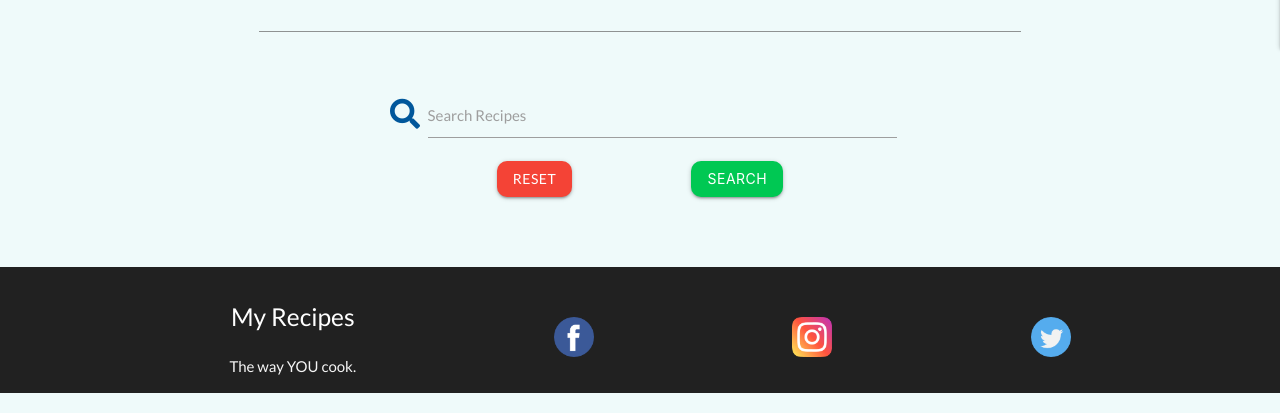
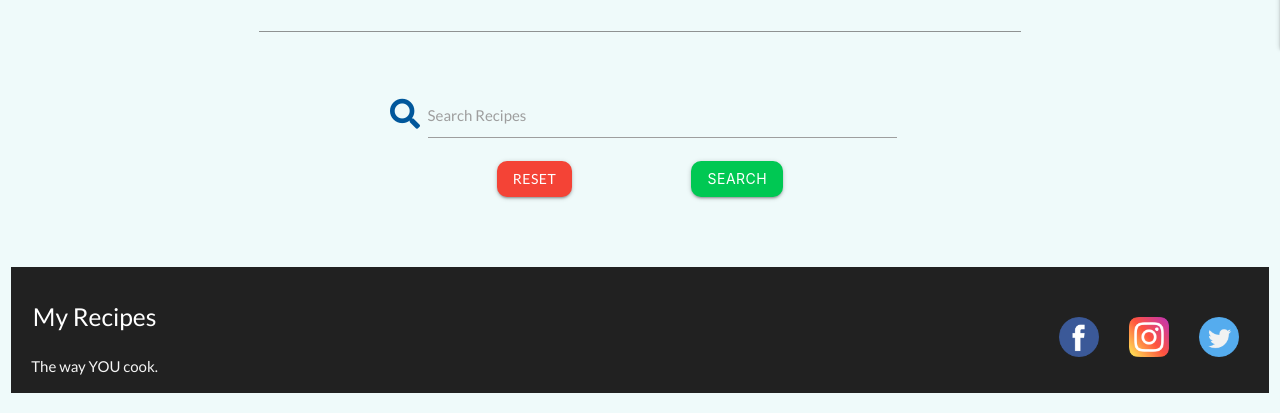
Before and after one commit to alexeykuz-sys/MyRecipe-MS3, a Flask app: page / in a window 1280 px wide. Shown: the part 812-1225 px from the top of the page. Run offline with Flask 2, Linux system fonts and the light colour scheme; data that the repository does not hold is empty; some libraries are stand-ins or nearby versions.

Commit message:
fixed footer margins

```diff
--- a/app.py
+++ b/app.py
@@ -56,7 +56,7 @@ def recipes():
     elif category:
         recipes = list(
             mongo.db.recipes.find(
-                {"category_name": category})).sort([("_id", -1)])
+                {"category_name": category}))
     else:
         recipes = list(mongo.db.recipes.find().sort([("_id", -1)]))
     return render_template("recipes.html", query=query, recipes=recipes)
--- a/static/css/style.css
+++ b/static/css/style.css
@@ -167,7 +167,7 @@ nav a img {
 .page-footer{
     display: flex;
     align-items: center;
-    justify-content: center;
+    justify-content: space-between;
 }
 .footer-text {
     margin-left: 20px;
@@ -183,11 +183,12 @@ nav a img {
     display: flex;
     justify-content: space-evenly;
     align-items: center;
-    float: right;
+
 }
 
 .social-icons a img{
     width: 40px;
+    margin-right:30px;
 }
 
 
@@ -245,10 +246,6 @@ nav a img {
 
 }
 
-.section{
-    position: relative;
-    height: 76vh;
-}
 
 .card-profile{
 
--- a/templates/base.html
+++ b/templates/base.html
@@ -81,12 +81,13 @@
     <!-- footer container -->
     <div class="container-fluid">
         <div class="row">
+            <div class="col s12">
                 <footer class="page-footer grey darken-4">
-                <div class="col s12 social-icons ">
                     <div class="footer-text">
                         <h5 class="white-text">My Recipes</h5>
                         <p class="grey-text text-lighten-4">The way YOU cook.</p>
                     </div>
+                    <div class="social-icons">
                         <a href="https://www.facebook.com" target="_blank"><img src="/static/images/facebook.png"
                                 alt="facebook icon"></a>
                         <a href="https://www.instagram.com" target="_blank"><img src="/static/images/instagram.png"
@@ -95,6 +96,7 @@
                                 alt="twitter icon"></a>
                     </div>
                 </footer>
+                </div>
             </div>
         </div>
 
```
Lines whose indentation alone changed are shown as unchanged.
